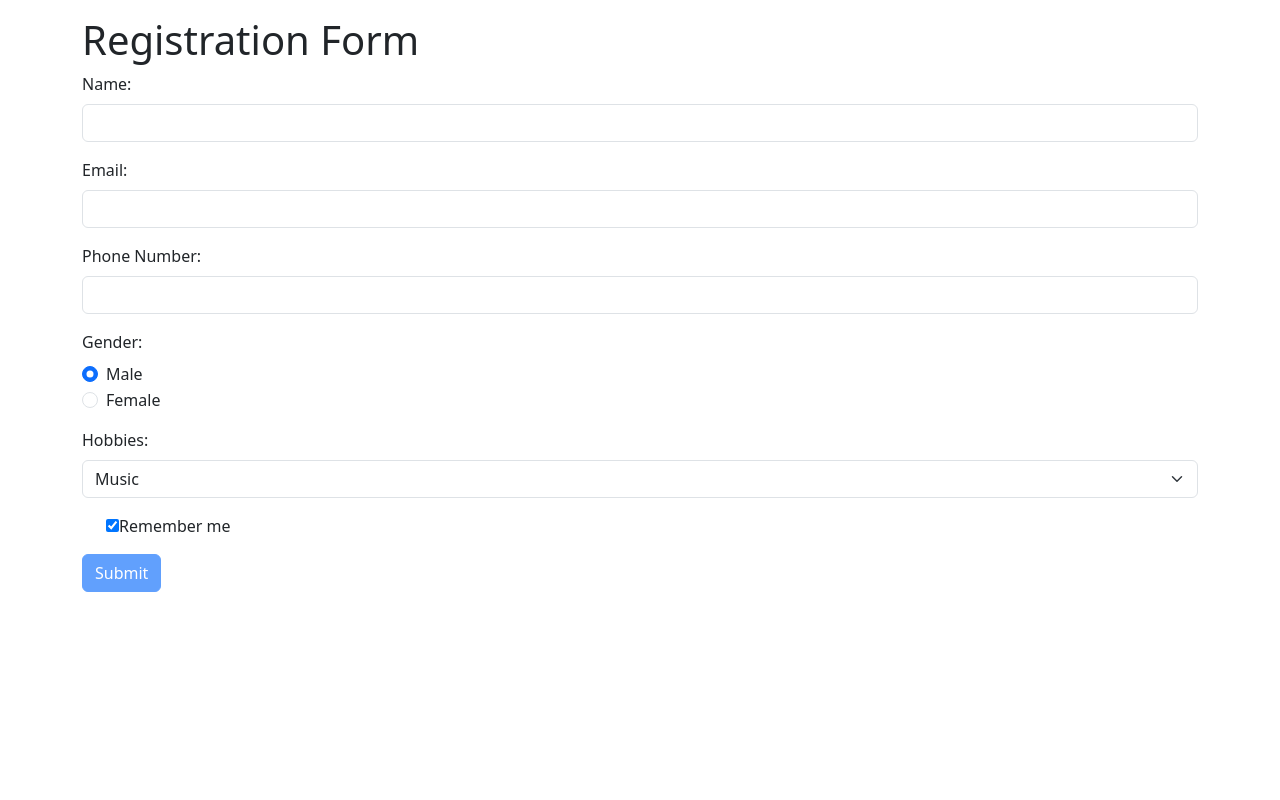
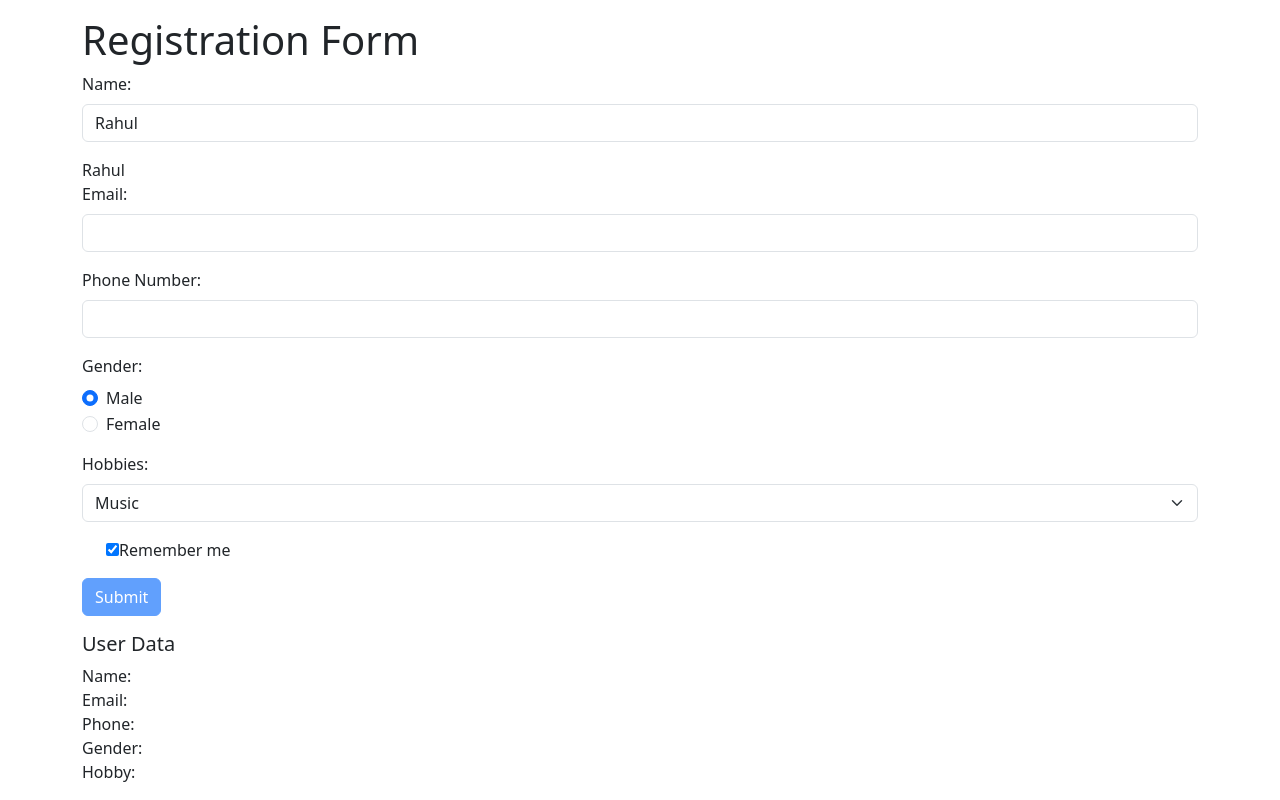
Before and after one commit to rahuly-bacancy/angular-forms, an Angular app: page / in a window 1280 px wide. Built offline with nearby package versions, Linux system fonts and the light colour scheme.

Commit message:
Made changes in inputs

```diff
--- a/src/app/app.component.html
+++ b/src/app/app.component.html
@@ -4,11 +4,12 @@
     <div ngModelGroup="userData">
       <div class="mb-3">
         <label for="name" class="form-label">Name:</label>
-        <input type="text" class="form-control" id="name" ngModel name="name" #name="ngModel" required>
+        <input type="text" class="form-control" id="name" [ngModel]="defaultName" name="name" #name="ngModel" required>
         <span class="help-block" *ngIf="name.invalid && name.touched">
           Name is required
         </span>
       </div>
+      <div>{{defaultName}}</div>
       <div class="mb-3">
         <label for="email" class="form-label">Email:</label>
         <input type="email" class="form-control" id="email" ngModel name="email" #email="ngModel" required email>
@@ -16,12 +17,6 @@
           Email is required
         </span>
       </div>
-      <!-- <div class="mb-3">
-        <label for="username" class="form-label">Username:</label>
-        <input type="text" class="form-control" id="username" ngModel name="username" #username="ngModel">
-        <br>
-        <button (click)="suggestUserName()" type="button" class="btn btn-info">Suggest username</button>
-      </div> -->
       <div class="mb-3">
         <label for="phone" class="form-label">Phone Number:</label>
         <input type="number" class="form-control" id="phone" ngModel name="phone" #phone="ngModel" required>
@@ -33,11 +28,15 @@
     <div class="mb-3">
       <label class="form-label">Gender:</label>
       <div class="form-check">
-        <input class="form-check-input" type="radio" name="gender" id="male" value="male" required [ngModel]="selectedGender" name="gender" #gender="ngModel">
+        <input class="form-check-input" type="radio" name="gender" id="male" value="male"
+        required [ngModel]="selectedGender"
+        name="gender" #gender="ngModel">
         <label class="form-check-label" for="male">Male</label>
       </div>
       <div class="form-check">
-        <input class="form-check-input" type="radio" name="gender" id="female" value="female" required [ngModel]="selectedGender" name="gender" #gender="ngModel">
+        <input class="form-check-input" type="radio" name="gender" id="female" value="female"
+        required [ngModel]="selectedGender"
+        name="gender" #gender="ngModel">
         <label class="form-check-label" for="female">Female</label>
       </div>
     </div>
@@ -59,4 +58,16 @@
     </div>
     <button type="submit" class="btn btn-primary" [disabled]="!formValue.valid">Submit</button>
   </form>
+  <div class="mt-3">
+    <div class="row">
+      <div class="col">
+        <h5>User Data</h5>
+        <div>Name: {{this.userData.name}}</div>
+        <div>Email: {{this.userData.email}}</div>
+        <div>Phone: {{this.userData.phone}}</div>
+        <div>Gender: {{this.userData.gender}}</div>
+        <div>Hobby: {{this.userData.hobby}}</div>
+      </div>
+    </div>
+  </div>
 </div>
--- a/src/app/app.component.ts
+++ b/src/app/app.component.ts
@@ -21,49 +21,44 @@ export class AppComponent {
   selectedOptions = "music";
   selectedGender = "male";
   userName = 'adminUser';
-
+  defaultName = "Rahul";
   @ViewChild('formValue') fromData!: NgForm;
-
+  userData = { name: '', email: '', phone: '', gender: '', hobby: '' }
   suggestUserName() {
-    // this.fromData.setValue({
-    //   'userData': {
-    //     'firstName': "test",
-    //     'lastName': "test",
-    //     'email': 'test@test',
-    //     'username': this.userName,
-    //     'phone': 84012
-    //   },
-    //   'address': 'test',
-    //   'gender': 'male',
-    //   'hobbies': 'reading',
-    //   'checkbox1': true,
-    //   'checkbox2':false
-    // })
-    // this.fromData.setValue({
-    //   'userData': {
-    //     'firstName': "",
-    //     'lastName': "",
-    //     'email': '',
-    //     'username': this.userName,
-    //     'phone': ''
-    //   },
-    //   'address': '',
-    //   'gender': '',
-    //   'hobbies': '',
-    //   'checkbox1': false,
-    //   'checkbox2':false
-    // })
-   this.fromData.form.patchValue({
-    'userData': {
-      'username': this.userName
-    }
-   })
+    this.fromData.form.patchValue({
+      'userData': {
+        'username': this.userName
+      }
+    })
   }
 
-  submitForm(formValue: NgForm){
+  submitForm(formValue: NgForm) {
     console.log(this.fromData.form);
-    console.log("---------test----------")
-    this.fromData.reset();
-    console.log(this.fromData.form)
+    this.userData.name = this.fromData.form.value.userData.name;
+    this.userData.email = this.fromData.form.value.userData.email;
+    this.userData.phone = this.fromData.form.value.userData.phone;
+    this.userData.gender = this.fromData.form.value.gender;
+    this.userData.hobby = this.fromData.form.value.hobbies;
+  }
+
+  setValue() {
+    this.fromData.setValue({
+      'userData': {
+        'name': 'Rahul Yadav',
+        'email': 'rahul@gmail.com',
+        'phone': 8401265823
+      },
+      'gender': 'male',
+      'hobbies': 'reading',
+      'remember_me': true
+    })
+  }
+  patchValue() {
+    this.fromData.form.patchValue({
+      'userData': {
+        'email': 'rahul@gmail.com',
+        'phone': 8401265823,
+      }
+    })
   }
 }
```
